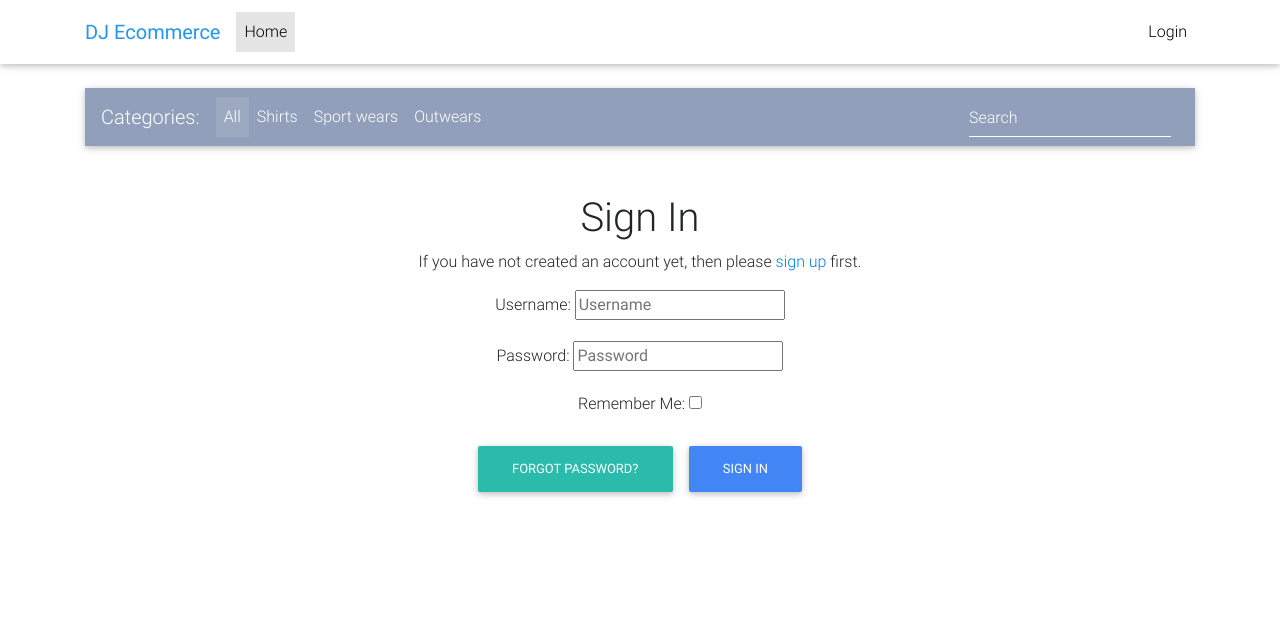
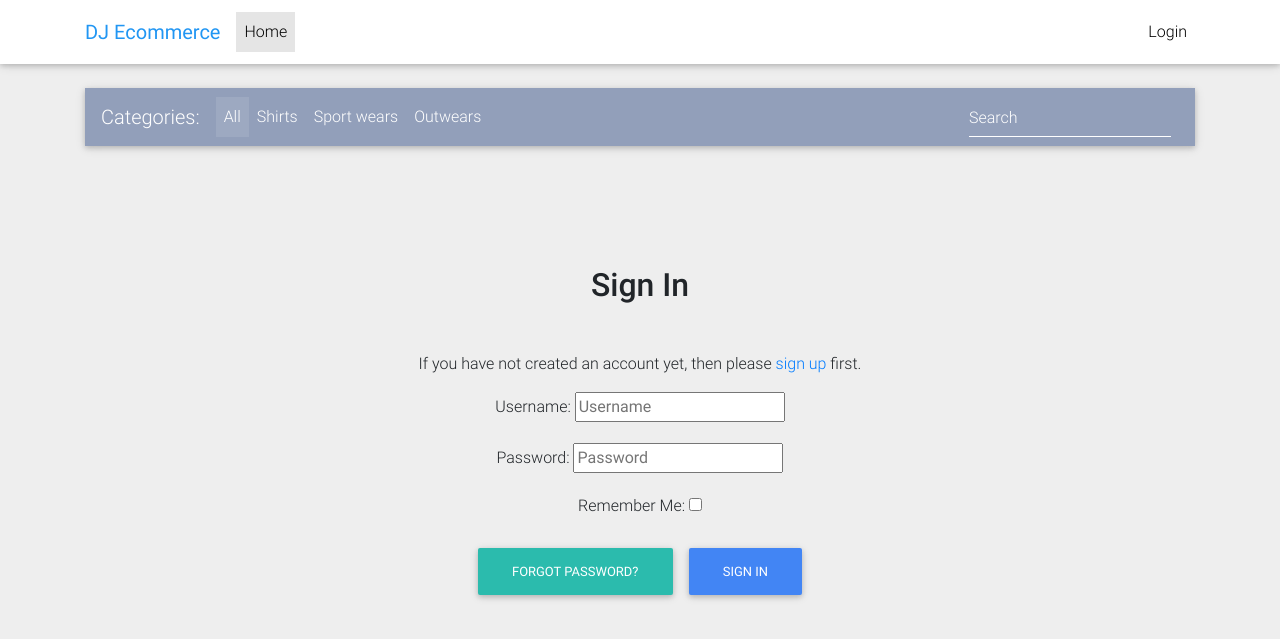
Before and after one commit to JawadArman96/e-Commerce-site, a Django app: page /accounts/login/ in a window 1280 px wide. Shown: the top 639 px of the page. Run offline with Django 3.2, Linux system fonts and the light colour scheme; some libraries are stand-ins or nearby versions.

Commit message:
Fix signin page on rendering base template

```diff
--- a/templates/account/login.html
+++ b/templates/account/login.html
@@ -7,9 +7,17 @@
 
 {% block content %}
 
-  <!--Main layout-->
-  <main>
-    <div class="container">
+<!DOCTYPE html>
+<html lang="en">
+
+<head>
+  <meta charset="utf-8">
+  <meta name="viewport" content="width=device-width, initial-scale=1, shrink-to-fit=no">
+  <meta http-equiv="x-ua-compatible" content="ie=edge">
+
+</head>
+
+<body class="grey lighten-3">
 
     <!--Navbar-->
     <nav class="navbar navbar-expand-lg navbar-dark mdb-color lighten-3 mt-3 mb-5">
@@ -57,11 +65,15 @@
         </nav>
     <!--/.Navbar-->
 
-      <!--Section: Products v.3-->
+    <!--Main layout-->
+      <main class="mt-5 pt-4">
+        <div class="container wow fadeIn">
+           <!-- Section: Products v.3-->
            <section class="text-center mb-4">
-        <!--Grid row-->
-        <div class="row wow fadeIn"> </div>
-          <h1>{% trans "Sign In" %}</h1>
+                <!-- Heading -->
+                <!--        <h2 class="my-5 h2 text-center"> Sign In </h2>-->
+                <h2 class="my-5 h2 text-center">   Sign In <!--{% trans "Sign In" %}-->    </h2>
+
 
                       {% get_providers as socialaccount_providers %}
 
@@ -86,7 +98,6 @@
                       <p>{% blocktrans %}If you have not created an account yet, then please
                       <a href="{{ signup_url }}">sign up</a> first.{% endblocktrans %}</p>
                       {% endif %}
-
                       <form class="login" method="POST" action="{% url 'account_login' %}">
                     {% csrf_token %}
                     {{ form.as_p }}
@@ -96,10 +107,11 @@
                     <a class="btn btn-default" href="{% url 'account_reset_password' %}">{% trans "Forgot Password?" %}</a>
                     <button class="btn btn-primary" type="submit">{% trans "Sign In" %}</button>
                   </form>
+           </section>
+           <!--Section: Products v.3-->
+        </div>
+      </main>
+      <!--  Main layout-->
 
 
-      </section>
-    </div>
-  </main>
-
-{% endblock %}
+{% endblock content%}
--- a/templates/base.html
+++ b/templates/base.html
@@ -6,6 +6,8 @@
     <meta charset="UTF-8">
     <meta name="viewport" content="width=device-width, initial-scale=1.0, shrink-to-fit=no">
     <meta http-equiv="X-UA-Compatible" content="ie=edge">
+
+
 <!--    <title>E Commerce</title>-->
     <title>{% block head_title %}{% endblock %}</title>
     {% block extra_head %}
@@ -55,7 +57,7 @@
 
 
 
-<body>
+<body class="grey lighten-3">
     <div class="mt-5 pt-4">
         {% if messages %}
             {% for message in messages %}
@@ -71,7 +73,7 @@
 
         <!-- Navbar -->
         <nav class="navbar fixed-top navbar-expand-lg navbar-light white scrolling-navbar">
-            <div class="container">
+            <div class="container wow fadeIn">
 
               <!-- Brand -->
               <a class="navbar-brand waves-effect"  target="_blank">
@@ -125,9 +127,16 @@
         </nav>
         <!-- Navbar -->
 
+    <!--Main layout-->
+    <main>
+        <div class="container">
+
             {% block content  %}
 
             {% endblock content %}
+
+        </div>
+    </main>
 
     {% block extra_body %}
     {% endblock %}
```
Also changed, not shown: templates/home-page.html (+0 -28 lines). Lines whose indentation alone changed are shown as unchanged.
